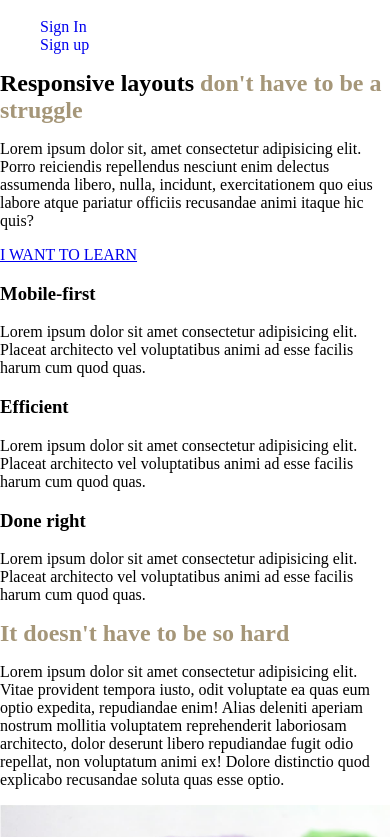
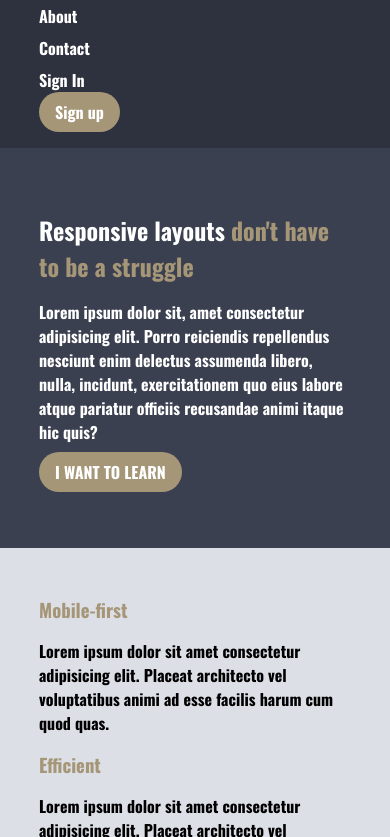
Before and after one commit to BrandonC123/layout-practice, a plain HTML site: page challenge-9/index.html in a window 390 px wide. Shown: the part 68-905 px from the top of the page. Drawn offline with nearby package versions, Linux system fonts and the light colour scheme.

Commit message:
Rough mobile layout established.

```diff
--- a/challenge-9/index.html
+++ b/challenge-9/index.html
@@ -4,12 +4,24 @@
         <meta charset="UTF-8" />
         <meta http-equiv="X-UA-Compatible" content="IE=edge" />
         <meta name="viewport" content="width=device-width, initial-scale=1.0" />
+        <link rel="preconnect" href="https://fonts.googleapis.com" />
+        <link rel="preconnect" href="https://fonts.gstatic.com" crossorigin />
+        <link
+            href="https://fonts.googleapis.com/css2?family=Oswald:wght@700&display=swap"
+            rel="stylesheet"
+        />
         <link rel="stylesheet" href="style.css" />
         <title>Document</title>
     </head>
     <body>
         <header>
-            <div>
+            <div class="container">
+                <a class="logo" href="#">
+                    <img
+                        src="img/logo.svg"
+                        alt="conquering responsive layouts"
+                    />
+                </a>
                 <nav>
                     <ul class="nav__list nav__list--primary">
                         <li class="nav__item">
@@ -27,7 +39,9 @@
                             <a href="#" class="nav__link">Sign In</a>
                         </li>
                         <li class="nav__item">
-                            <a href="#" class="nav__link nav__link--button"
+                            <a
+                                href="#"
+                                class="nav__link nav__link--button brown-btn"
                                 >Sign up</a
                             >
                         </li>
@@ -36,26 +50,29 @@
             </div>
         </header>
 
-        <section class="intro row">
+        <section class="intro">
+            <div class="container row">
                 <h1 class="intro-title">
                     Responsive layouts
                     <span class="accent-text">don't have to be a struggle</span>
                 </h1>
                 <div class="column">
                     <p>
-                    Lorem ipsum dolor sit, amet consectetur adipisicing elit.
-                    Porro reiciendis repellendus nesciunt enim delectus
-                    assumenda libero, nulla, incidunt, exercitationem quo eius
-                    labore atque pariatur officiis recusandae animi itaque hic
-                    quis?
+                        Lorem ipsum dolor sit, amet consectetur adipisicing
+                        elit. Porro reiciendis repellendus nesciunt enim
+                        delectus assumenda libero, nulla, incidunt,
+                        exercitationem quo eius labore atque pariatur officiis
+                        recusandae animi itaque hic quis?
                     </p>
-                <a href="#">I WANT TO LEARN</a>
+                    <a class="brown-btn" href="#">I WANT TO LEARN</a>
+                </div>
             </div>
         </section>
 
         <section class="section-one">
+            <div class="container">
                 <div class="col">
-                <h3>Mobile-first</h3>
+                    <h3 class="accent-text">Mobile-first</h3>
                     <p>
                         Lorem ipsum dolor sit amet consectetur adipisicing elit.
                         Placeat architecto vel voluptatibus animi ad esse facilis
@@ -63,7 +80,7 @@
                     </p>
                 </div>
                 <div class="col">
-                <h3>Efficient</h3>
+                    <h3 class="accent-text">Efficient</h3>
                     <p>
                         Lorem ipsum dolor sit amet consectetur adipisicing elit.
                         Placeat architecto vel voluptatibus animi ad esse facilis
@@ -71,16 +88,18 @@
                     </p>
                 </div>
                 <div class="col">
-                <h3>Done right</h3>
+                    <h3 class="accent-text">Done right</h3>
                     <p>
                         Lorem ipsum dolor sit amet consectetur adipisicing elit.
                         Placeat architecto vel voluptatibus animi ad esse facilis
                         harum cum quod quas.
                     </p>
                 </div>
+            </div>
         </section>
 
         <section class="section-two row">
+            <div class="container">
                 <div class="section-two-left-col column">
                     <h2 class="accent-text">It doesn't have to be so hard</h2>
                     <p>
@@ -129,8 +148,10 @@
                         </p>
                     </div>
                 </div>
+            </div>
         </section>
         <section class="section-three">
+            <div class="container">
                 <h1>Just scratching the surface</h1>
                 <div class="row">
                     <div class="section-three-left-col">
@@ -164,6 +185,7 @@
                         </div>
                     </div>
                 </div>
+            </div>
         </section>
     </body>
 </html>
--- a/challenge-9/style.css
+++ b/challenge-9/style.css
@@ -8,15 +8,24 @@ body {
 *::before,
 *::after {
     box-sizing: border-box;
+    font-family: "Oswald", sans-serif;
 }
 
 img {
     max-width: 100%;
 }
 
+header {
+    background-color: #2e323f;
+    padding: 1em 0;
+}
+
 h1,
-h2 {
+h2,
+h3,
+ul {
     margin: 0;
+    padding: 0;
 }
 
 .accent-text {
@@ -27,6 +36,43 @@ h2 {
     list-style: none;
 }
 
+.nav__item {
+    margin-bottom: 0.5em;
+}
+
 .nav__link {
     text-decoration: none;
+    color: white;
 }
+
+.container {
+    width: 80%;
+    max-width: 1200px;
+    margin: 0 auto;
+}
+
+.intro {
+    background-color: #3b4050;
+    padding: 4em 0;
+    color: white;
+}
+
+.section-one {
+    background-color: #dddfe6;
+    padding: 3em 0;
+}
+
+.brown-btn {
+    text-decoration: none;
+    background-color: #a59678;
+    font-weight: bold;
+    color: white;
+    border-radius: 100px;
+    padding: 0.5em 1em;
+}
+
+@media (max-width: 700px) {
+}
+
+@media (min-width: 1000px) {
+}
```
Lines whose indentation alone changed are shown as unchanged.
